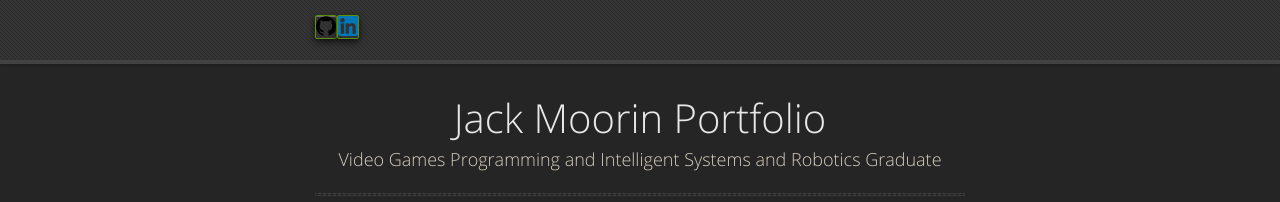
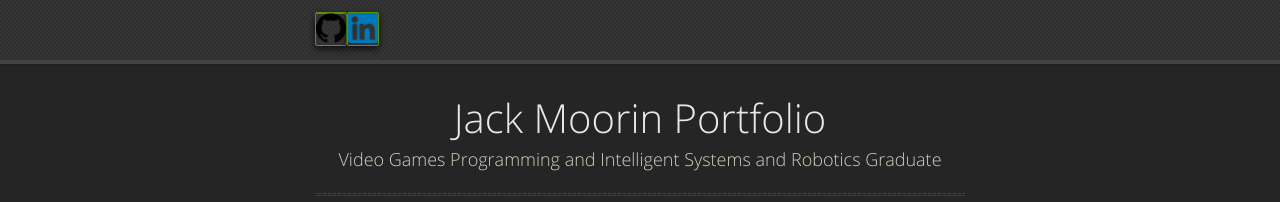
Before and after one commit to GamesProgrammingGrad2021/GamesProgrammingGrad2021.github.io, a Jekyll site: the page built from index.md, in a window 1280 px wide. Shown: the top 202 px of the page. Built offline with Jekyll 4.4.1, drawn with Linux system fonts in a browser that asks for light colours; nearby versions of some CDN libraries; our own code applies the rules of GitHub Pages for plain Markdown files.

Commit message:
Update default.html

```diff
--- a/_layouts/default.html
+++ b/_layouts/default.html
@@ -32,8 +32,8 @@
 	  <!-- Site Header (Buttons go here!) -->
       <div id="header">
         <nav background="transparent">
-          <li class="fork"><a href="https://github.com/GamesProgrammingGrad2021?tab=repositories"><img src="Github_Icon.png" alt="Github" width="20" height="20" border="0"></a></li>
-		  <li class="fork"><a href="https://www.linkedin.com/in/jack-moorin-a58b84150/"><img src="LinkedIn_Icon.png" alt="Github" width="20" height="20" border="0"></a></li>
+          <li class="fork"><a href="https://github.com/GamesProgrammingGrad2021?tab=repositories"><img src="Github_Icon.png" alt="Github" width="30" height="30" border="0"></a></li>
+		  <li class="fork"><a href="https://www.linkedin.com/in/jack-moorin-a58b84150/"><img src="LinkedIn_Icon.png" alt="Github" width="30" height="30" border="0"></a></li>
         </nav>
       </div>
 
```
